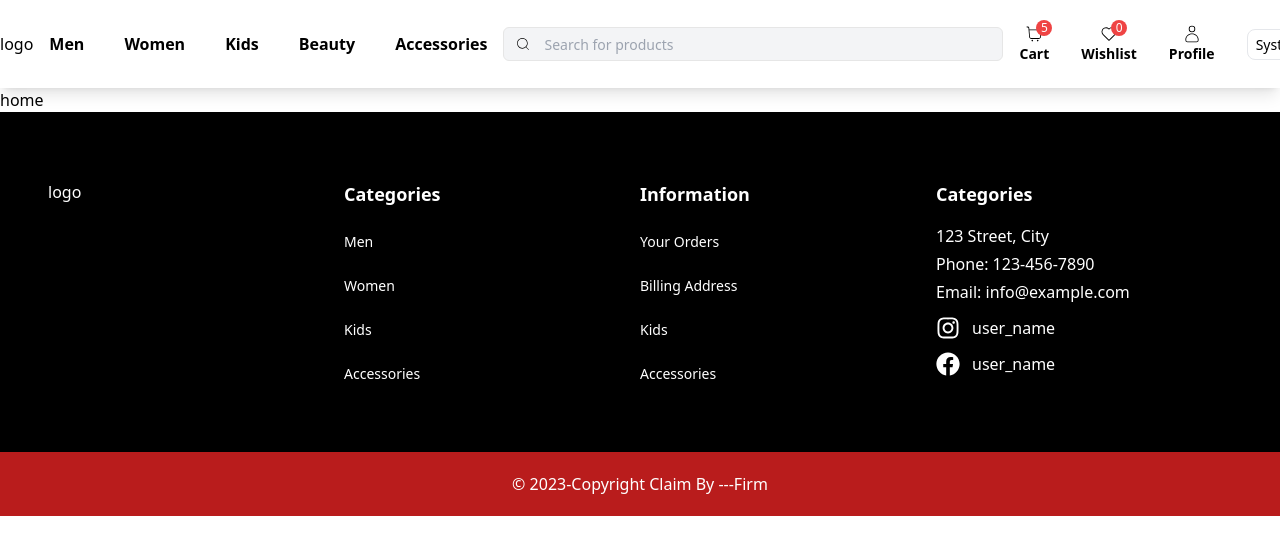
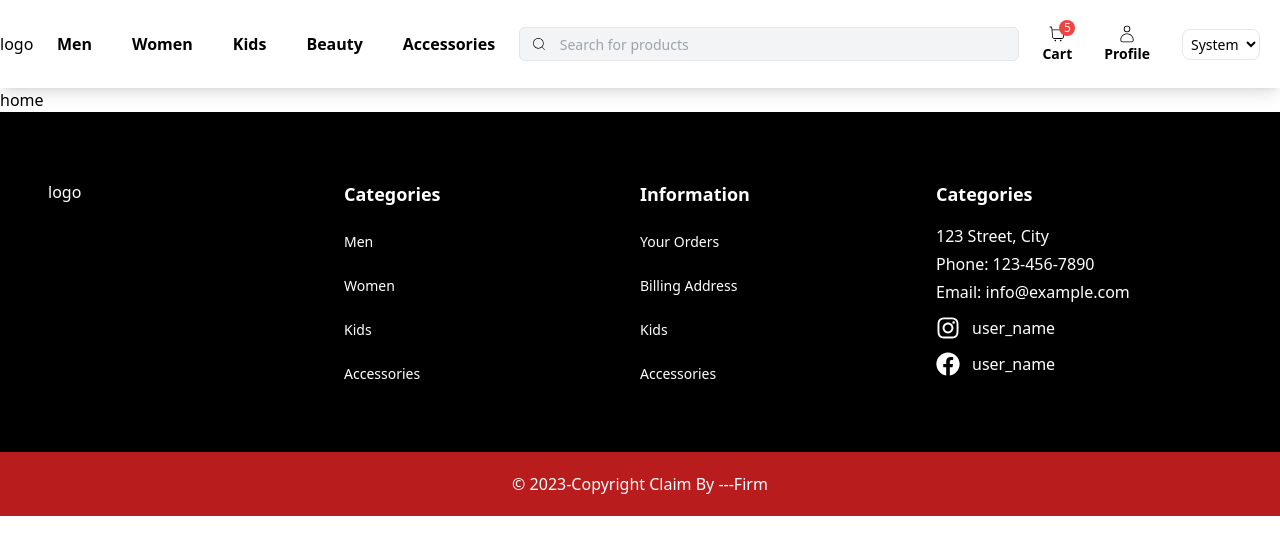
Before and after one commit to anshCoderZbar/ecommerce, a Next.js app: page / in a window 1280 px wide. Shown: the top 554 px of the page. Built offline with nearby package versions, Linux system fonts and the light colour scheme.

Commit message:
remove wishlist icon

```diff
--- a/app/layout/Header/index.jsx
+++ b/app/layout/Header/index.jsx
@@ -1,5 +1,5 @@
 import React, { useState } from "react";
-import { CiUser, CiShoppingCart, CiHeart, CiSearch } from "react-icons/ci";
+import { CiUser, CiShoppingCart, CiSearch } from "react-icons/ci";
 import { BiArrowBack } from "react-icons/bi";
 import { useTheme } from "next-themes";
 export const Header = () => {
@@ -70,15 +70,6 @@ export const Header = () => {
             </div>
             <span className="text-xs sm:text-sm font-semibold">Cart</span>
           </div>
-          <div className="flex items-center flex-col">
-            <div className="relative">
-              <span className="h-1 w-1 flex justify-center -top-1 -right-2 items-center bg-red-500 text-xs text-white p-2 rounded-full absolute">
-                0
-              </span>
-              <CiHeart />
-            </div>
-            <span className="text-xs sm:text-sm font-semibold">Wishlist</span>
-          </div>
           <div className="flex items-center flex-col ">
             <CiUser />
             <span className="text-xs sm:text-sm font-semibold">Profile</span>
```
